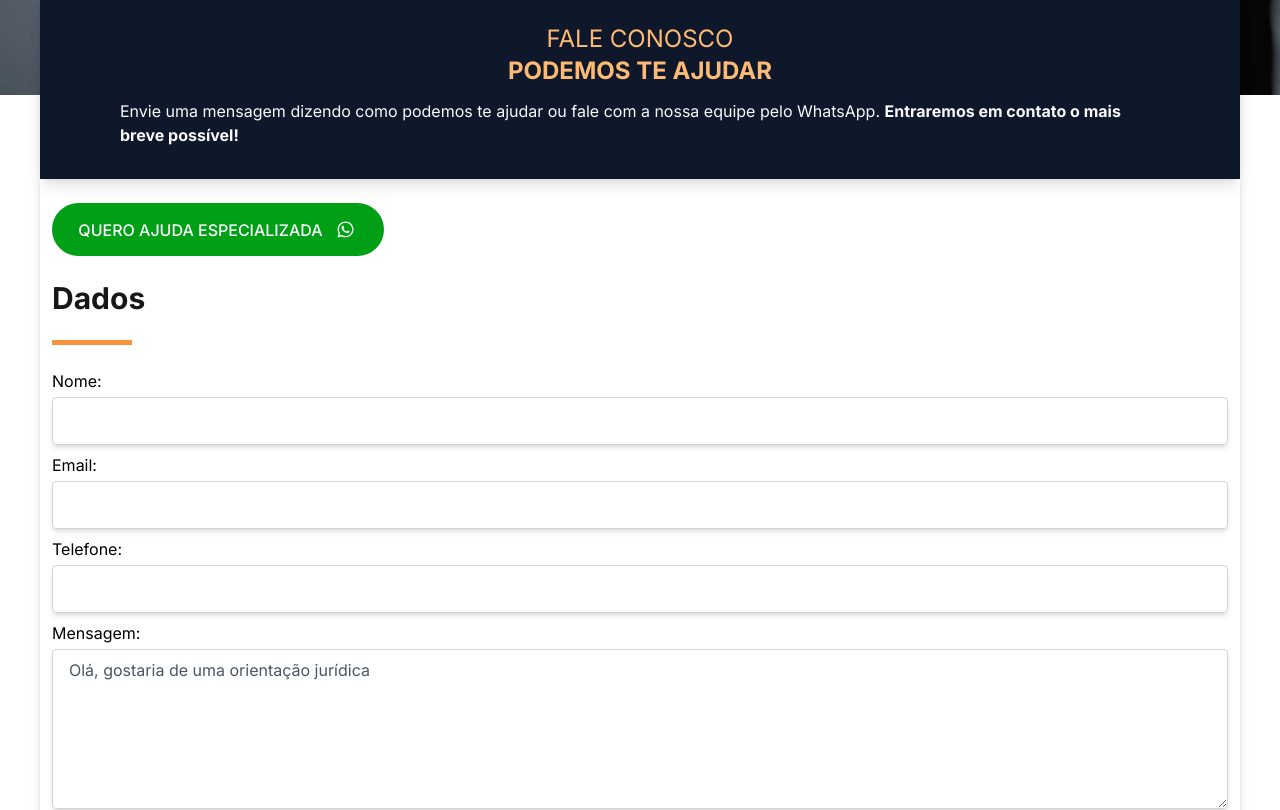
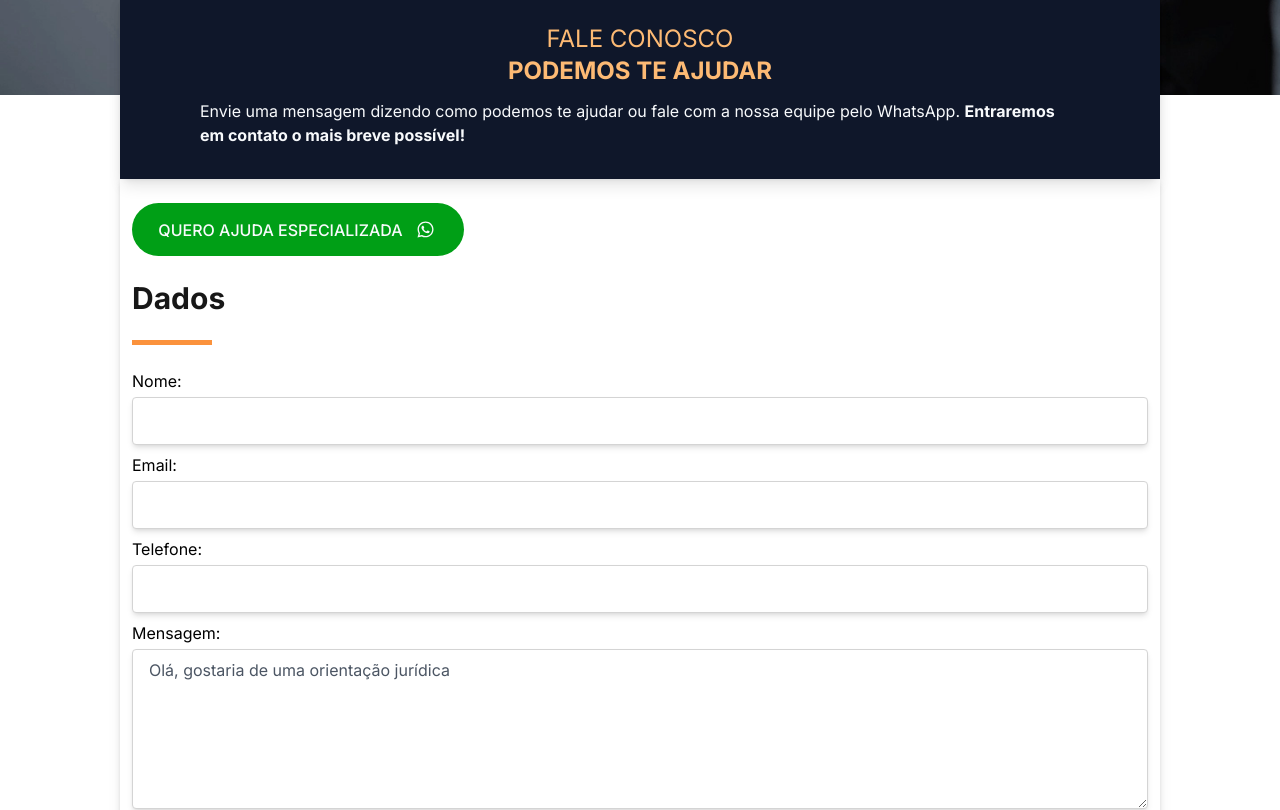
Before and after one commit to matheusmfl/tarsila-cavalcante-advogada, a Next.js app: page /divorcio in a window 1280 px wide. Shown: the part 2616-3426 px from the top of the page. Built offline with nearby package versions, Linux system fonts and the light colour scheme.

Commit message:
Ending XL Screen Editions

```diff
--- a/src/app/components/divorcio/FormComponent.tsx
+++ b/src/app/components/divorcio/FormComponent.tsx
@@ -101,7 +101,7 @@ const FormComponent = () => {
 
           <button
             type="submit"
-            className="bg-slate-900 py-[10px] font-medium text-orange-300 text-base rounded mt-5"
+            className="bg-slate-900 py-[10px] font-medium text-orange-300 text-base rounded mt-5 xl:w-[200px]"
           >
             Enviar mensagem
           </button>
--- a/src/app/components/divorcio/SectionForm.tsx
+++ b/src/app/components/divorcio/SectionForm.tsx
@@ -2,7 +2,7 @@ import FormComponent from './FormComponent'
 
 export function SectionForm() {
   return (
-    <section className="py-10 px-6 md:px-10 md:pt-10 md:pb-0 w-full">
+    <section className="py-10 px-6 md:px-10 md:pt-10 md:pb-0 w-full xl:px-[120px]">
       <div className="-translate-y-24 md:-translate-y-36">
         <FormComponent />
       </div>
```
